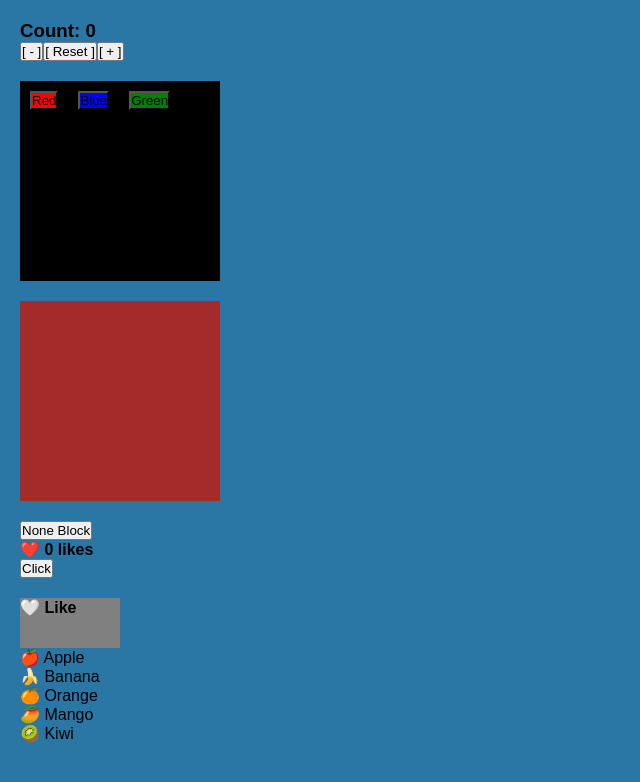
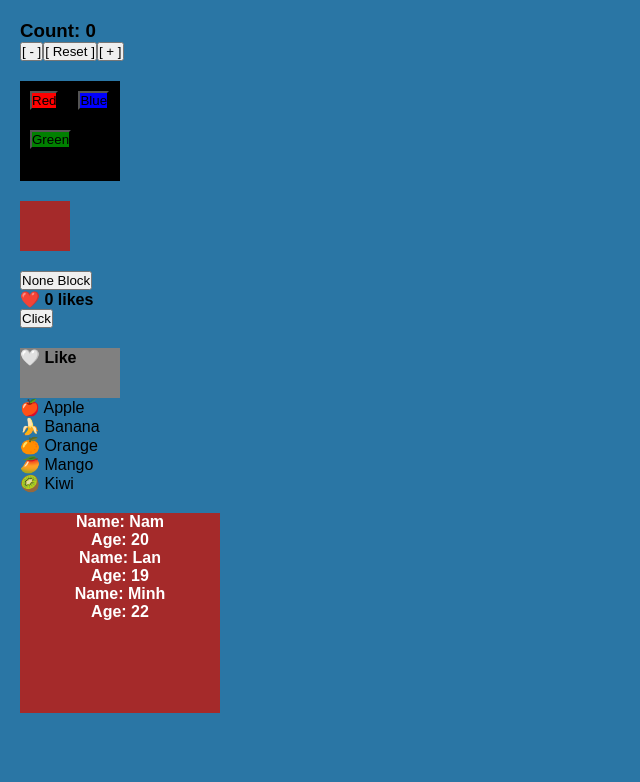
Before and after one commit to TruongTuanDung2001/React-learning, a React (Vite) app: page / in a window 1280 px wide. Shown: the top 782 px of the page, without its empty margins (0-640 px from the left). Built offline with nearby package versions, Linux system fonts and the light colour scheme.

Commit message:
Exp 6 render students

```diff
--- a/src/App.jsx
+++ b/src/App.jsx
@@ -2,7 +2,7 @@ import { Product, Status } from "./components/Product";
 import Header from "./components/Header";
 import Footer from "./components/Footer";
 import { useState } from "react"; //để sử dụng useState thay đổi và cập nhật dữ liệu trong react
-import { Counter, ChangeColor, ShowHideBlock, ChangeLike, Exp5 } from "./components/expReact1";
+import { Counter, ChangeColor, ShowHideBlock, ChangeLike, Exp5, Exp6 } from "./components/expReact1";
 
 function App() {
   const [count, setCount] = useState(0); //setCount để thay đổi count lưu lại sau khi chạy increase()
@@ -120,8 +120,8 @@ function ExpReact1() {
   ];
   const [bgColor, setBgColor] = useState("black");
   const blockStyle = {
-    width: "200px",
-    height: "200px",
+    width: "100px",
+    height: "100px",
     background: bgColor,
     margin: "20px 0px",
   };
@@ -163,6 +163,9 @@ function ExpReact1() {
 
       {/* exp 5 */}
       <Exp5 />
+
+      {/* exp 6 */}
+      <Exp6 />
     </div>
 
   );
--- a/src/components/expReact1.jsx
+++ b/src/components/expReact1.jsx
@@ -56,8 +56,8 @@ function ShowHideBlock() {
   const [statusDisplay, setStatusDisplay] = useState("block");
   const [text, setText] = useState("None Block");
   const exp3Style = {
-    width: "200px",
-    height: "200px",
+    width: "50px",
+    height: "50px",
     background: "brown",
     margin: "20px 0px",
     display: statusDisplay,
@@ -129,10 +129,54 @@ function Exp5() {
   return (
     <div>
       {fruits.map((f) => (
-        <p>{icons[f]} {f}</p>
+        <p>
+          {icons[f]} {f}
+        </p>
       ))}
     </div>
   );
 }
 
-export { Counter, ChangeColor, ShowHideBlock, ChangeLike, Exp5 };
+//exp6 render students
+function Exp6() {
+  const students = [
+    {
+      id: 1,
+      name: "Nam",
+      age: 20,
+    },
+    {
+      id: 2,
+      name: "Lan",
+      age: 19,
+    },
+    {
+      id: 3,
+      name: "Minh",
+      age: 22,
+    },
+  ];
+
+  //
+  return (
+    <div
+      style={{
+        height: "200px",
+        width: "200px",
+        background: "brown",
+        marginTop: "20px",
+        color: "#fff",
+        textAlign: "center",
+      }}
+    >
+      {students.map((s) => (
+        <div>
+          <h4>Name: {s.name}</h4>
+          <h4>Age: {s.age}</h4>
+        </div>
+      ))}
+    </div>
+  );
+}
+
+export { Counter, ChangeColor, ShowHideBlock, ChangeLike, Exp5, Exp6 };
```
